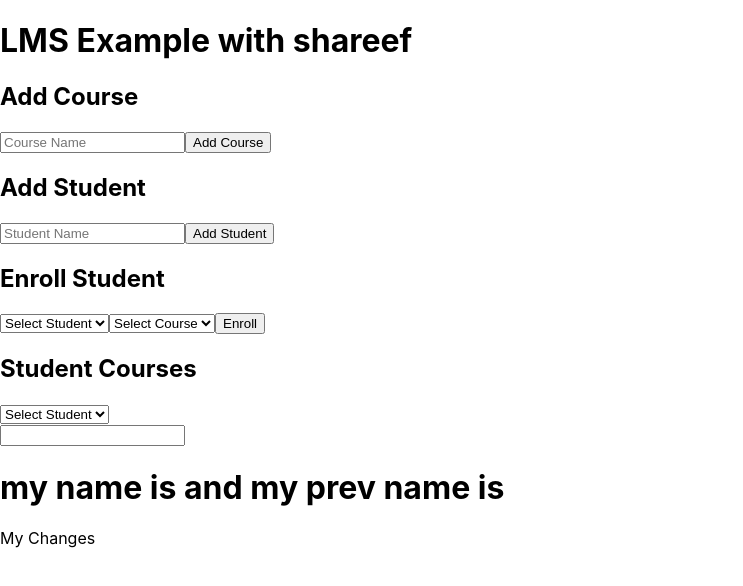
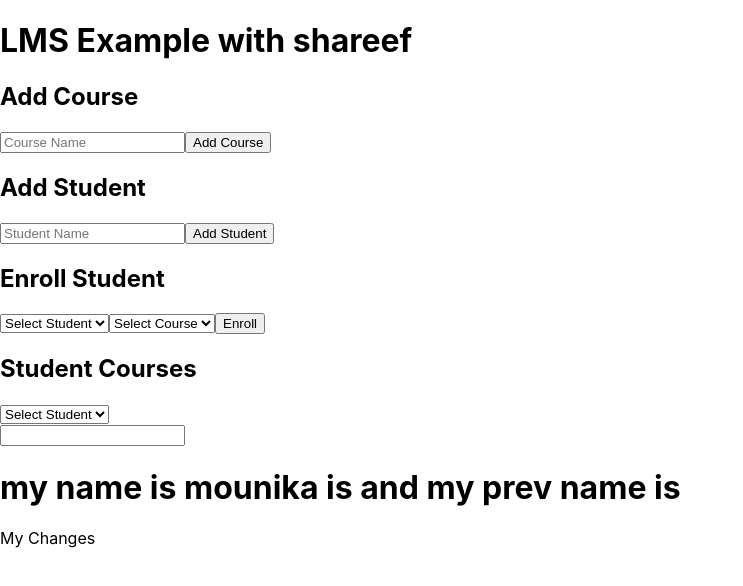
Before and after one commit to AbhiramCheekala/lms-project, a React (Create React App) app: page / in a window 1280 px wide. Shown: the top 586 px of the page, without its empty margins (0-743 px from the left). Built offline with nearby package versions, Linux system fonts and the light colour scheme.

Commit message:
name changed to mounika

```diff
--- a/src/App.js
+++ b/src/App.js
@@ -27,7 +27,7 @@ const App = () => {
 
     <div>
       <input type ="text" onChange={(e)=> setName(e.target.value)} value={name}/>
-    <h1>my name is {name} and my prev name is {prevName.current}</h1>
+    <h1>my name is mounika is {name} and my prev name is {prevName.current}</h1>
     <div>
       My Changes
     </div>
```
